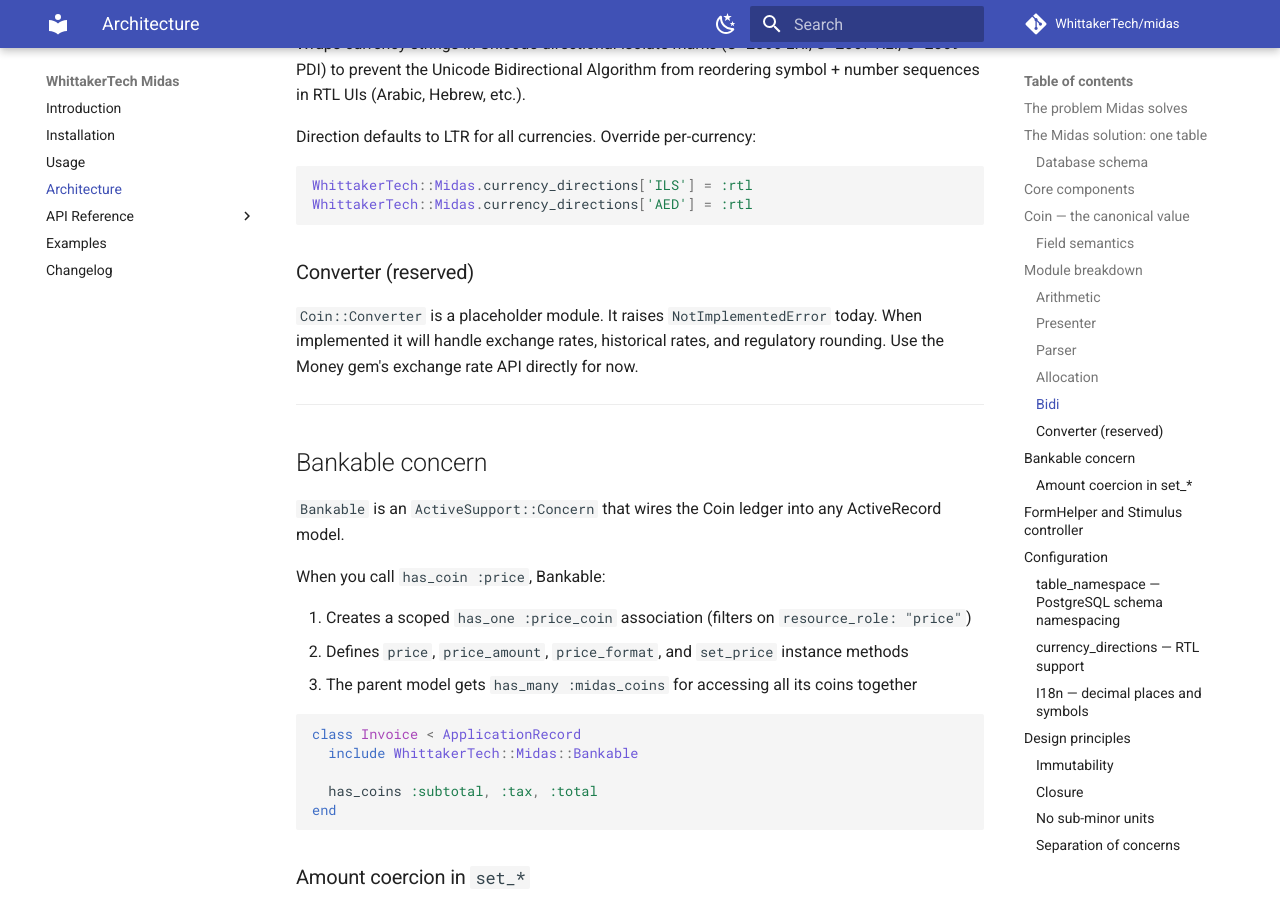
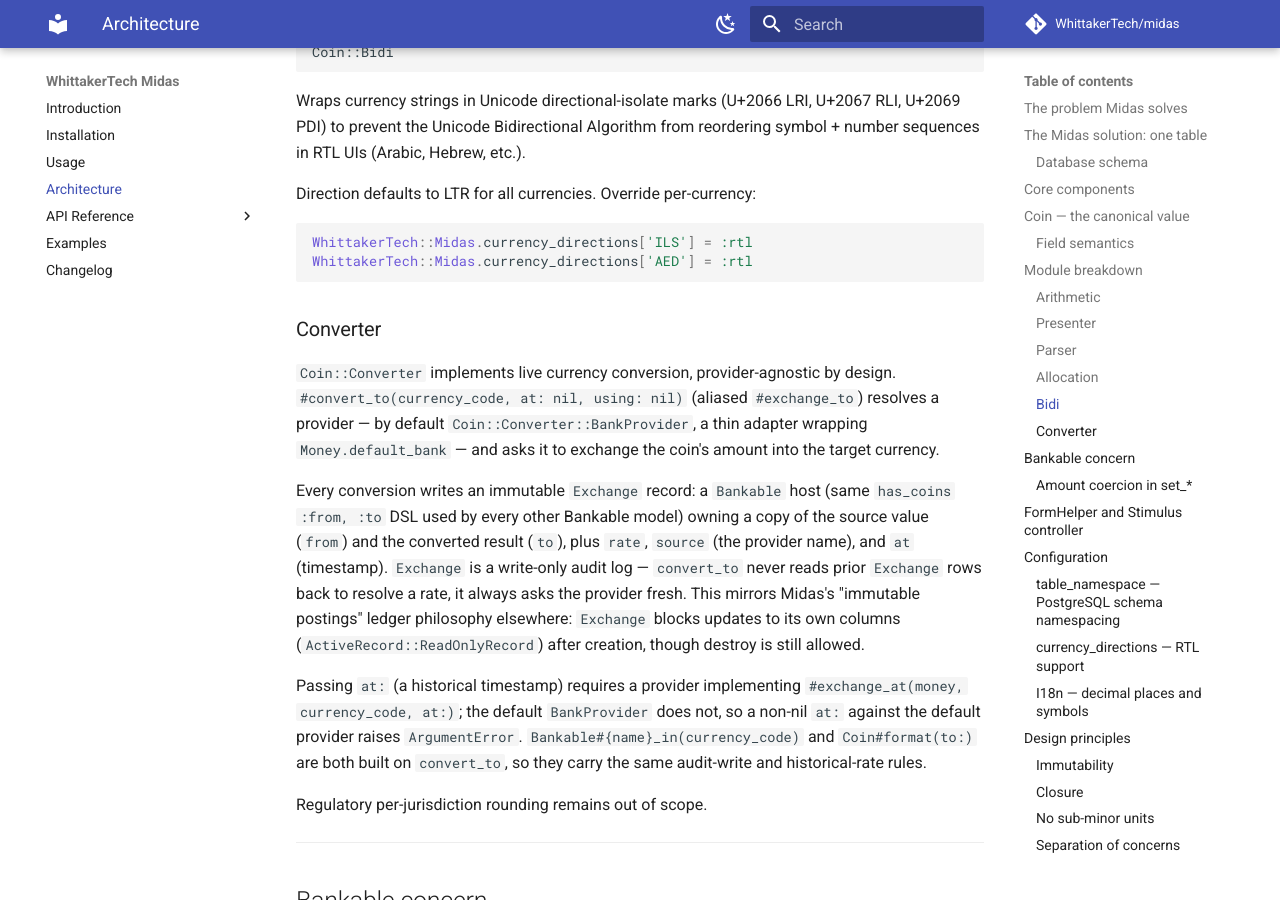
Before and after one commit to whittakertech/midas, an MkDocs documentation site: the page built from docs/architecture.md, in a window 1280 px wide and 900 px high, scrolled down 5509 px. Built offline with MkDocs 1.6.1 and Material for MkDocs 9.7.7, drawn with Linux system fonts in a browser that asks for light colours; comment, search, counter and statistics services are not loaded; some of the changed text lies outside the part shown.

Commit message:
docs: document live currency conversion in README, architecture, and CLAUDE.md

````diff
--- a/docs/architecture.md
+++ b/docs/architecture.md
@@ -78,10 +78,13 @@
 ├── Coin                         ← persisted ActiveRecord model
 │   ├── Coin::Arithmetic         ← immutable math (+, -, *, /, %, negate)
 │   ├── Coin::Bidi               ← Unicode RTL/LTR isolation
-│   ├── Coin::Converter          ← placeholder (not yet implemented)
+│   ├── Coin::Converter          ← live rates + Exchange audit trail
+│   │   └── Coin::Converter::BankProvider  ← default adapter around Money.default_bank
 │   ├── Coin::Presenter          ← strftime-like formatting grammar
 │   ├── Coin::Parser             ← input coercion (Money / Numeric / String → Coin)
 │   └── Coin::Allocation         ← per-unit pricing value object
+│
+├── Exchange                     ← persisted audit log for conversions (Bankable host)
 │
 ├── Bankable                     ← concern: has_coin / has_coins DSL
 │
@@ -239,11 +242,31 @@
 WhittakerTech::Midas.currency_directions['AED'] = :rtl
 ```
 
-### Converter (reserved)
+### Converter
 
-`Coin::Converter` is a placeholder module. It raises `NotImplementedError`
-today. When implemented it will handle exchange rates, historical rates, and
-regulatory rounding. Use the Money gem's exchange rate API directly for now.
+`Coin::Converter` implements live currency conversion, provider-agnostic by
+design. `#convert_to(currency_code, at: nil, using: nil)` (aliased
+`#exchange_to`) resolves a provider — by default `Coin::Converter::BankProvider`,
+a thin adapter wrapping `Money.default_bank` — and asks it to exchange the
+coin's amount into the target currency.
+
+Every conversion writes an immutable `Exchange` record: a `Bankable` host
+(same `has_coins :from, :to` DSL used by every other Bankable model) owning a
+copy of the source value (`from`) and the converted result (`to`), plus
+`rate`, `source` (the provider name), and `at` (timestamp). `Exchange` is a
+write-only audit log — `convert_to` never reads prior `Exchange` rows back
+to resolve a rate, it always asks the provider fresh. This mirrors Midas's
+"immutable postings" ledger philosophy elsewhere: `Exchange` blocks updates
+to its own columns (`ActiveRecord::ReadOnlyRecord`) after creation, though
+destroy is still allowed.
+
+Passing `at:` (a historical timestamp) requires a provider implementing
+`#exchange_at(money, currency_code, at:)`; the default `BankProvider` does
+not, so a non-nil `at:` against the default provider raises `ArgumentError`.
+`Bankable#{name}_in(currency_code)` and `Coin#format(to:)` are both built on
+`convert_to`, so they carry the same audit-write and historical-rate rules.
+
+Regulatory per-jurisdiction rounding remains out of scope.
 
 ---
 
@@ -366,4 +389,4 @@
 - **Parser** — input coercion
 - **Allocation** — per-unit pricing
 - **Bidi** — RTL/LTR isolation
-- **Converter** — (future) exchange rates
+- **Converter** — live exchange rates + Exchange audit log
````
Also changed, not shown: CLAUDE.md (+2 -2 lines), README.md (+73 -4 lines).
